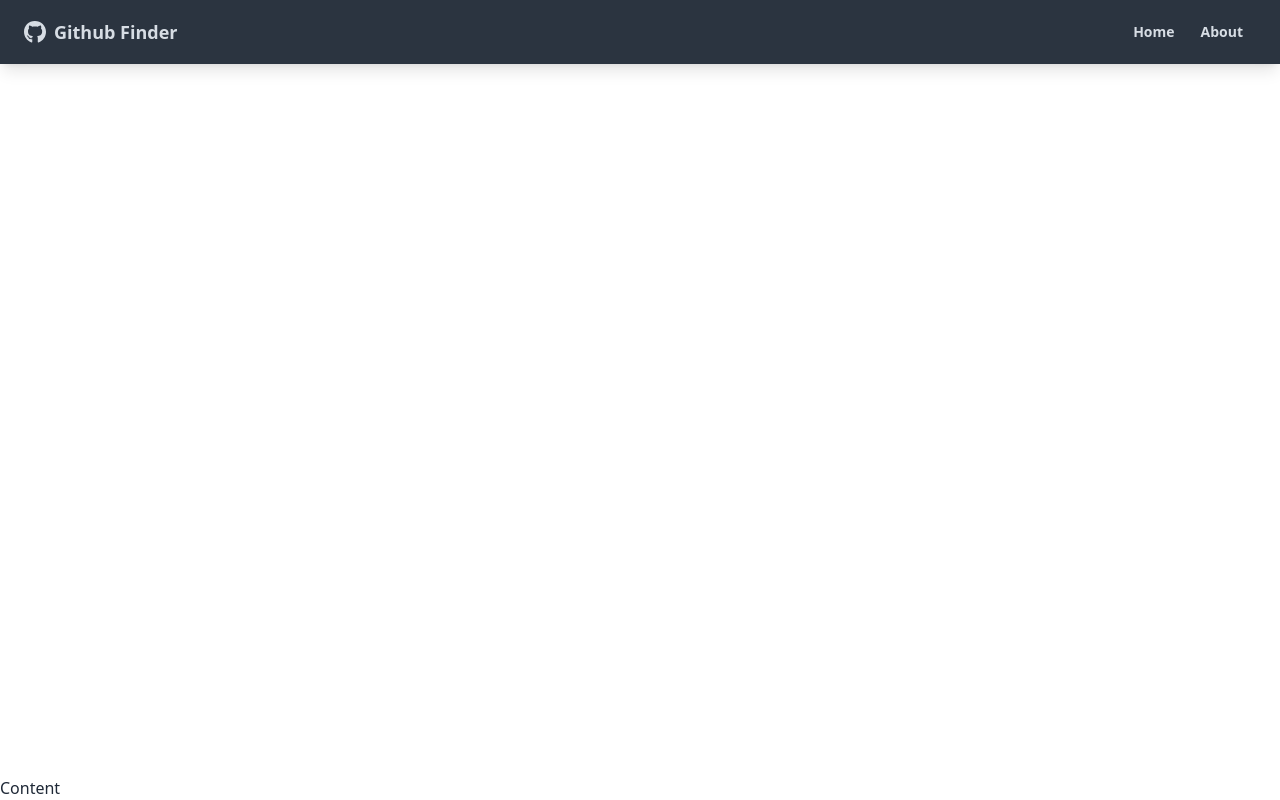
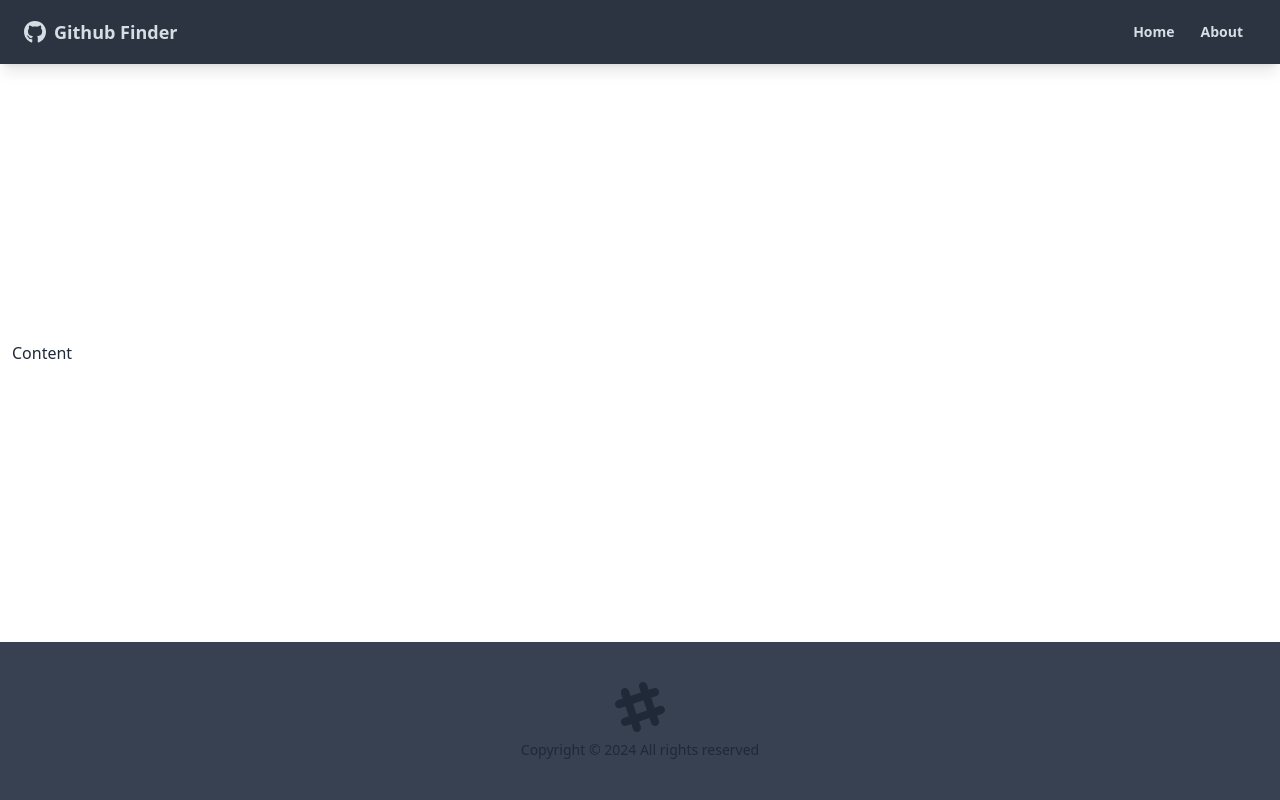
Before and after one commit to Elijah80/github-finder, a React (Create React App) app: page / in a window 1280 px wide. Built offline with nearby package versions, Linux system fonts and the light colour scheme.

Commit message:
Created Footer component with basic structure

```diff
--- a/src/App.js
+++ b/src/App.js
@@ -1,12 +1,14 @@
 import { BrowserRouter as Router, Route } from 'react-router-dom'
 import Navbar from './components/layout/Navbar'
+import Footer from './components/layout/Footer'
 
 function App() {
 	return (
 		<Router>
 			<div className='flex flex-col justify-between h-screen'>
 				<Navbar />
-				<main>Content</main>
+				<main className='container mx-auto px-3 pb-12'>Content</main>
+				<Footer />
 			</div>
 		</Router>
 	)
--- /dev/null
+++ b/src/components/layout/Footer.jsx
@@ -0,0 +1,24 @@
+function Footer() {
+	const footerYear = new Date().getFullYear()
+
+	return (
+		<footer className='footer p-10 bg-gray-700 text-base-content footer-center'>
+			<div>
+				<svg
+					width='50'
+					height='50'
+					viewBox='0 0 24 24'
+					xmlns='http://www.w3.org/2000/svg'
+					fillRule='evenodd'
+					clipRule='evenodd'
+					className='inline-block fill-current'
+				>
+					<path d='M22.672 15.226l-2.432.811.841 2.515c.33 1.019-.209 2.127-1.23 2.456-1.15.325-2.148-.321-2.463-1.226l-.84-2.518-5.013 1.677.84 2.517c.391 1.203-.434 2.542-1.831 2.542-.88 0-1.601-.564-1.86-1.314l-.842-2.516-2.431.809c-1.135.328-2.145-.317-2.463-1.229-.329-1.018.211-2.127 1.231-2.456l2.432-.809-1.621-4.823-2.432.808c-1.355.384-2.558-.59-2.558-1.839 0-.817.509-1.582 1.327-1.846l2.433-.809-.842-2.515c-.33-1.02.211-2.129 1.232-2.458 1.02-.329 2.13.209 2.461 1.229l.842 2.515 5.011-1.677-.839-2.517c-.403-1.238.484-2.553 1.843-2.553.819 0 1.585.509 1.85 1.326l.841 2.517 2.431-.81c1.02-.33 2.131.211 2.461 1.229.332 1.018-.21 2.126-1.23 2.456l-2.433.809 1.622 4.823 2.433-.809c1.242-.401 2.557.484 2.557 1.838 0 .819-.51 1.583-1.328 1.847m-8.992-6.428l-5.01 1.675 1.619 4.828 5.011-1.674-1.62-4.829z'></path>
+				</svg>
+				<p>Copyright &copy; {footerYear} All rights reserved</p>
+			</div>
+		</footer>
+	)
+}
+
+export default Footer
```
